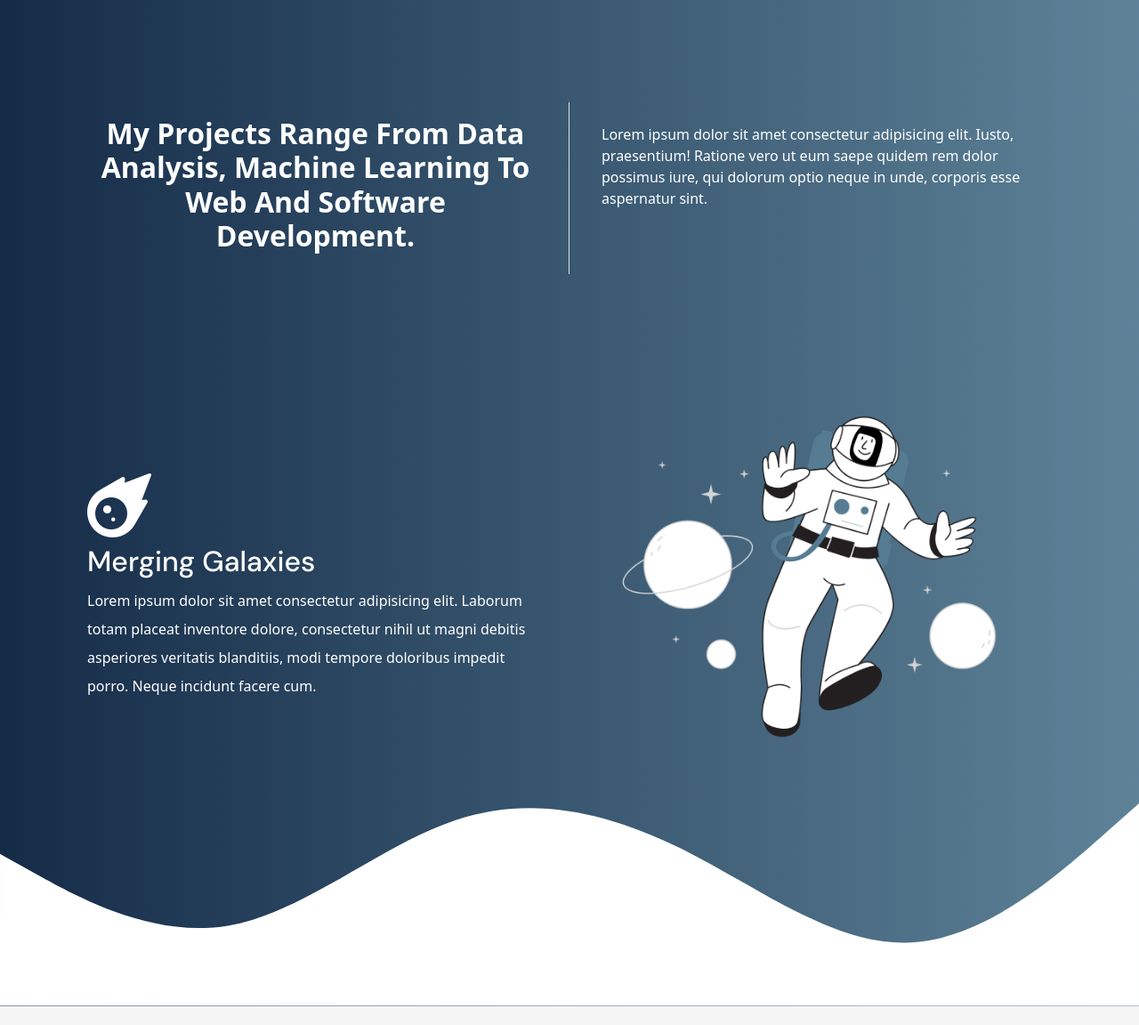
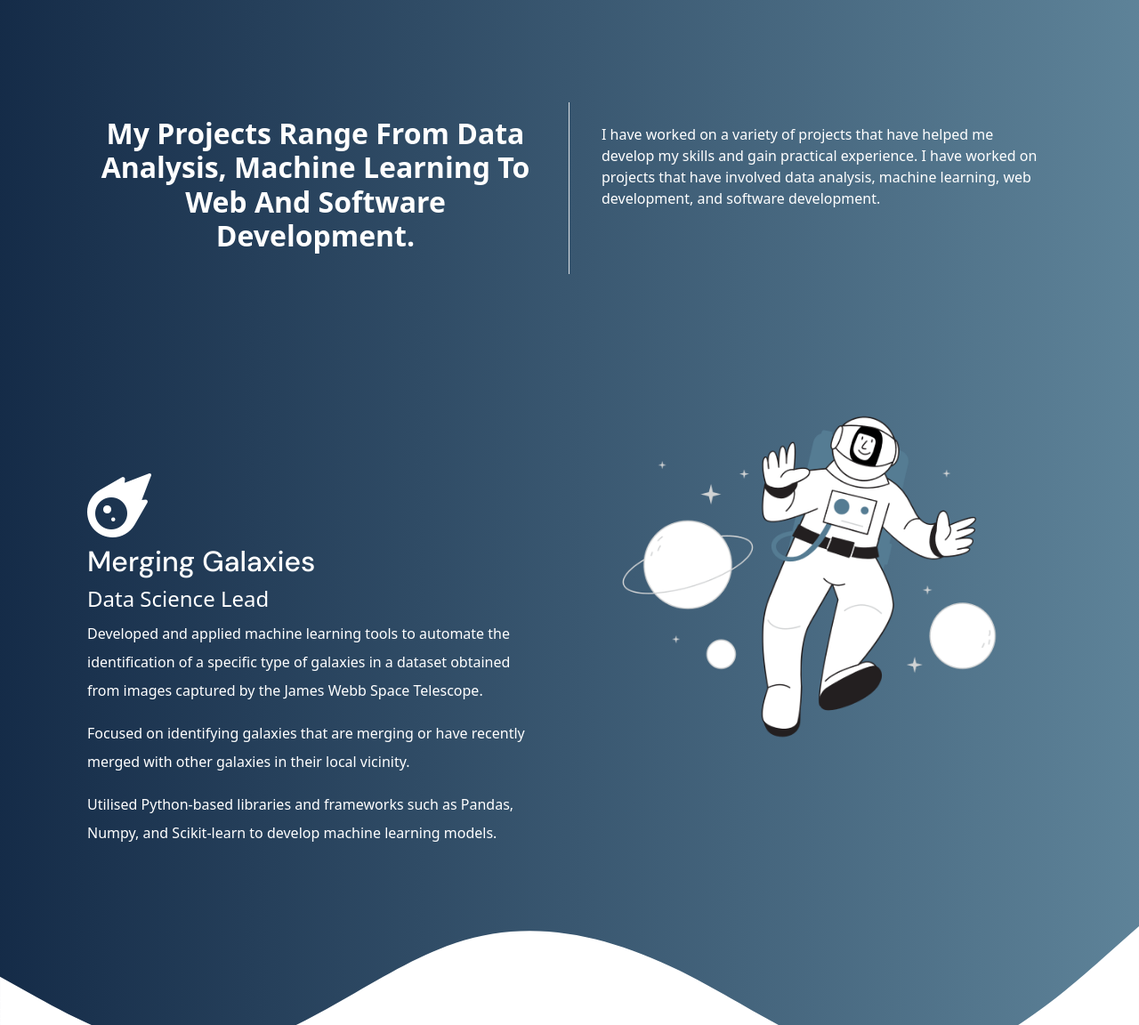
Before and after one commit to AbdilahiMJama/Personal-Website, a website: page index.html in a window 1280 px wide. Shown: the part 3040-4192 px from the top of the page at 89% size. Drawn offline with nearby package versions, Linux system fonts and the light colour scheme.

Commit message:
edited the projects section

```diff
--- a/index.html
+++ b/index.html
@@ -171,7 +171,7 @@
                     <div class="col-md-6">
                         <div class="p-4">
                             <p class="fw-light">
-                               Lorem ipsum dolor sit amet consectetur adipisicing elit. Iusto, praesentium! Ratione vero ut eum saepe quidem rem dolor possimus iure, qui dolorum optio neque in unde, corporis esse aspernatur sint.
+                                I have worked on a variety of projects that have helped me develop my skills and gain practical experience. I have worked on projects that have involved data analysis, machine learning, web development, and software development.
                             </p>
                         </div>
                     </div>
@@ -185,7 +185,10 @@
                     <div class="projects__content">
                         <div class="icon fa-solid fa-meteor"></div>
                         <h3 class= "mt-2">Merging Galaxies</h3>
-                        <p class="lh-lg">Lorem ipsum dolor sit amet consectetur adipisicing elit. Laborum totam placeat inventore dolore, consectetur nihil ut magni debitis asperiores veritatis blanditiis, modi tempore doloribus impedit porro. Neque incidunt facere cum.</p>
+                        <h4 class="role"> Data Science Lead</h4>
+                        <p class="lh-lg">Developed and applied machine learning tools to automate the identification of a specific type of galaxies in a dataset obtained from images captured by the James Webb Space Telescope.</p>
+                        <p class="lh-lg">Focused on identifying galaxies that are merging or have recently merged with other galaxies in their local vicinity.</p>
+                        <p class="lh-lg">Utilised Python-based libraries and frameworks such as Pandas, Numpy, and Scikit-learn to develop machine learning models.</p>
                     </div>
                 </div>
                 <div class="col-lg-6 col-md-6 col-sm-12 col-xs-12 project mt-4 text-end">
```
